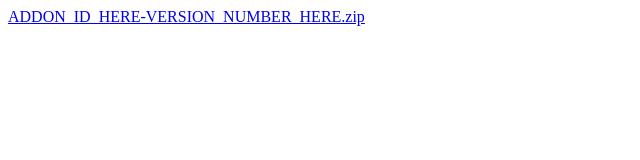
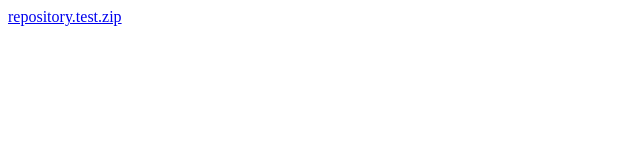
Before and after one commit to Reignaar/valhalla, a plain HTML site: page index.html in a window 1280 px wide. Shown: the whole page, without its empty margins (0-640 px from the left). Drawn offline with Linux system fonts and the light colour scheme.

Commit message:
Update index.html

```diff
--- a/index.html
+++ b/index.html
@@ -1,2 +1,2 @@
 <!DOCTYPE html>
-<a href="ADDON_ID_HERE-VERSION_NUMBER_HERE.zip">ADDON_ID_HERE-VERSION_NUMBER_HERE.zip</a>
+<a href="repository.test.zip">repository.test.zip</a>
```
